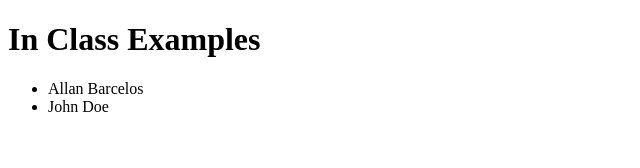
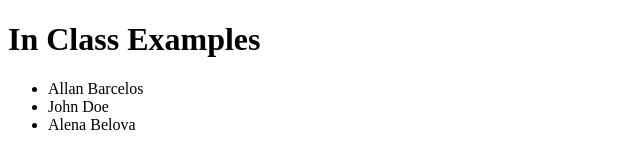
Before and after one commit to allanbarcelos/in-class-2150, a plain HTML site: page index.html in a window 1280 px wide. Shown: the whole page, without its empty margins (0-640 px from the left). Drawn offline with Linux system fonts and the light colour scheme.

Commit message:
new item in list added

```diff
--- a/index.html
+++ b/index.html
@@ -10,6 +10,7 @@
     <ul>
         <li>Allan Barcelos</li>
         <li>John Doe</li>
+        <li>Alena Belova</li>
     </ul>
 </body>
 </html>
```
